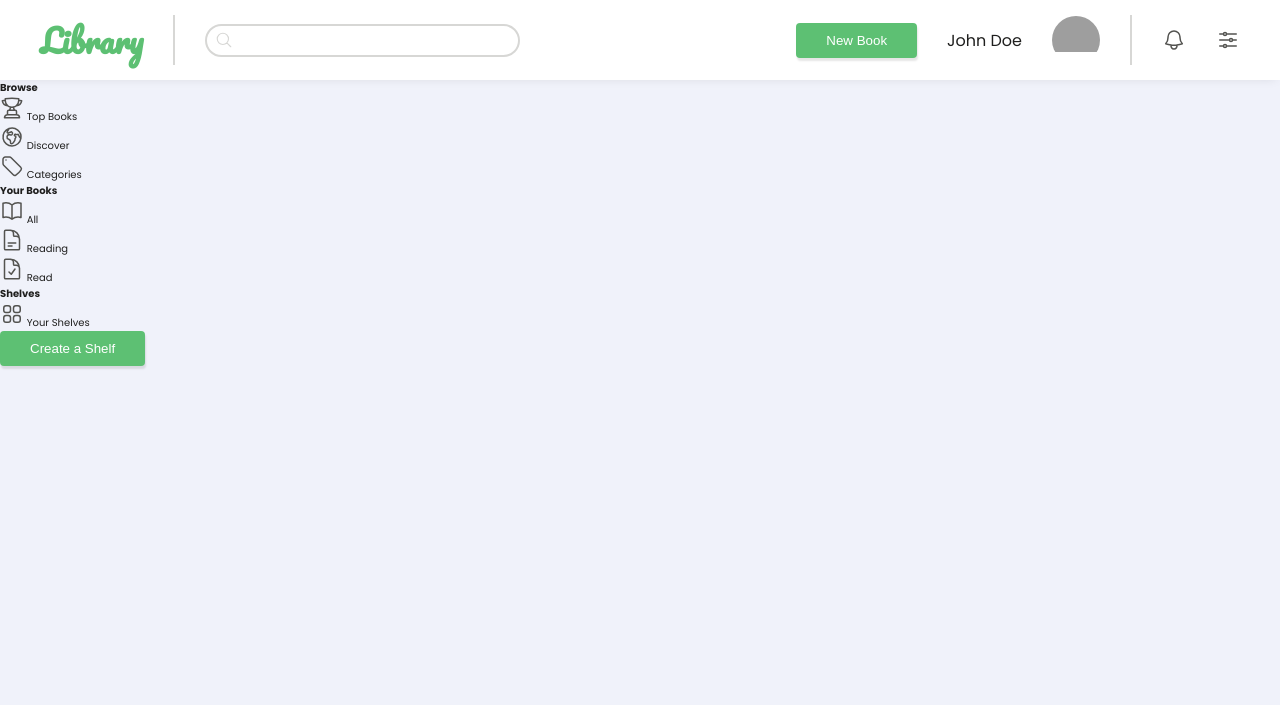
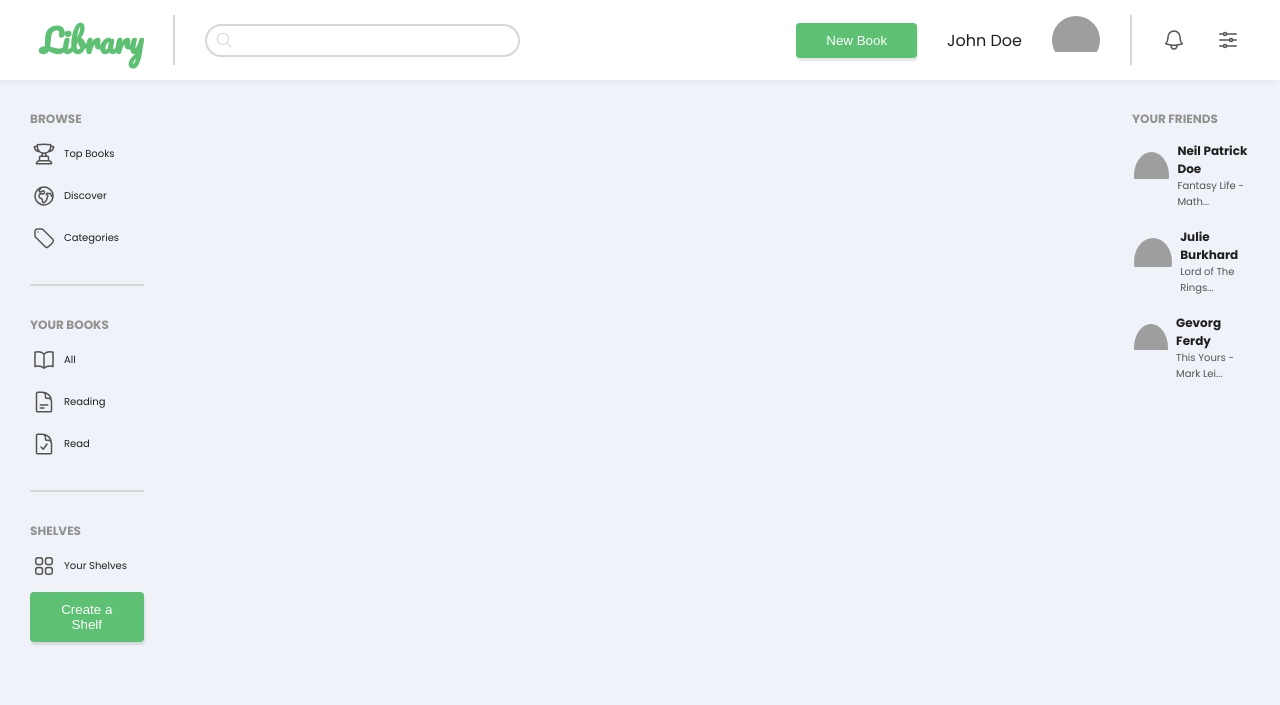
Before and after one commit to kilozdazolik/the-odin-project, a plain HTML site: page library/index.html in a window 1280 px wide. Drawn offline with Linux system fonts and the light colour scheme; grey boxes are pictures that could not be loaded.

Commit message:
added: left sidebar, right sidebar

```diff
--- a/library/index.html
+++ b/library/index.html
@@ -41,7 +41,7 @@
         <div class="img-container">
           <img
             class="navbar__profile-img"
-            src="img/cesar-rincon-XHVpWcr5grQ-unsplash.jpg"
+            src="img/man1.jpg"
             alt="Profile Picture"
           />
         </div>
@@ -76,12 +76,12 @@
         </svg>
       </div>
     </nav>
-    <div class="main">
+    <main class="main">
       <aside class="left">
-        <div class="left__section">
+        <div class="sidebar__section">
           <h4 class="heading-fourth">Browse</h4>
-          <ul class="left__section-list">
-            <li class="left__section-list-item">
+          <ul class="sidebar__section-list">
+            <li class="sidebar__section-list-item">
               <svg
                 xmlns="http://www.w3.org/2000/svg"
                 fill="none"
@@ -98,7 +98,7 @@
               </svg>
               Top Books
             </li>
-            <li class="left__section-list-item">
+            <li class="sidebar__section-list-item">
               <svg
                 xmlns="http://www.w3.org/2000/svg"
                 fill="none"
@@ -115,7 +115,7 @@
               </svg>
               Discover
             </li>
-            <li class="left__section-list-item">
+            <li class="sidebar__section-list-item">
               <svg
                 xmlns="http://www.w3.org/2000/svg"
                 fill="none"
@@ -139,10 +139,10 @@
             </li>
           </ul>
         </div>
-        <div class="left__section">
+        <div class="sidebar__section">
           <h4 class="heading-fourth">Your Books</h4>
-          <ul class="left__section-list">
-            <li class="left__section-list-item">
+          <ul class="sidebar__section-list">
+            <li class="sidebar__section-list-item">
               <svg
                 xmlns="http://www.w3.org/2000/svg"
                 fill="none"
@@ -160,7 +160,7 @@
 
               All
             </li>
-            <li class="left__section-list-item">
+            <li class="sidebar__section-list-item">
               <svg
                 xmlns="http://www.w3.org/2000/svg"
                 fill="none"
@@ -178,7 +178,7 @@
 
               Reading
             </li>
-            <li class="left__section-list-item">
+            <li class="sidebar__section-list-item">
               <svg
                 xmlns="http://www.w3.org/2000/svg"
                 fill="none"
@@ -198,10 +198,10 @@
             </li>
           </ul>
         </div>
-        <div class="left__section">
+        <div class="sidebar__section">
           <h4 class="heading-fourth">Shelves</h4>
-          <ul class="left__section-list">
-            <li class="left__section-list-item">
+          <ul class="sidebar__section-list">
+            <li class="sidebar__section-list-item">
               <svg
                 xmlns="http://www.w3.org/2000/svg"
                 fill="none"
@@ -220,15 +220,62 @@
               Your Shelves
             </li>
 
-            <li class="left__section-list-item">
+            <li class="sidebar__section-list-item-btn">
               <button class="navbar__profile-btn">Create a Shelf</button>
             </li>
           </ul>
         </div>
       </aside>
       <section class="home"></section>
-      <aside class="right"></aside>
-    </div>
+      <aside class="right">
+        <div class="sidebar__section">
+          <h4 class="heading-fourth">Your Friends</h4>
+          <ul class="sidebar__section-list">
+            <li class="sidebar__section-list-item">
+              <div class="img-container">
+                <img
+                  class="navbar__profile-img"
+                  src="img/man2.jpg"
+                  alt="Profile Picture"
+                />
+              </div>
+              <div class="name-container">
+                <p class="sidebar__section-list-item-name">Neil Patrick Doe</p>
+                <span class="list-item-name-text">Fantasy Life - Math...</span>
+              </div>
+            </li>
+            <li class="sidebar__section-list-item">
+              <div class="img-container">
+                <img
+                  class="navbar__profile-img"
+                  src="img/woman.jpg"
+                  alt="Profile Picture"
+                />
+              </div>
+              <div class="name-container">
+                <p class="sidebar__section-list-item-name">Julie Burkhard</p>
+                <span class="list-item-name-text">Lord of The Rings...</span>
+              </div>
+            </li>
+            <li class="sidebar__section-list-item">
+              <div class="img-container">
+                <img
+                  class="navbar__profile-img"
+                  src="img/man3.jpg"
+                  alt="Profile Picture"
+                />
+              </div>
+              <div class="name-container">
+                <p class="sidebar__section-list-item-name">Gevorg Ferdy</p>
+                <span class="list-item-name-text"
+                  >This Yours - Mark Lei...</span
+                >
+              </div>
+            </li>
+          </ul>
+        </div>
+      </aside>
+    </main>
     <script src="script.js"></script>
   </body>
 </html>
--- a/library/style.css
+++ b/library/style.css
@@ -122,7 +122,7 @@ body {
 }
 
 .bar {
-  border-left: 2px solid #d7d7d5;
+  border-right: 2px solid #d7d7d5;
   height: 50px;
 }
 
@@ -135,3 +135,72 @@ body {
 .icon:hover {
   cursor: pointer;
 }
+
+.main {
+  display: grid;
+  grid-template-columns: 0.5fr 4fr 0.5fr;
+  gap: 4rem;
+  padding: 3rem;
+}
+
+.sidebar {
+  display: flex;
+  flex-direction: column;
+  justify-content: center;
+  align-items: flex-start;
+  gap: 3rem;
+}
+
+.sidebar__section:not(:last-child) {
+  border-bottom: 2px solid #d7d7d5;
+  width: 100%;
+  margin-bottom: 3rem;
+}
+
+.sidebar__section:last-child {
+  width: 100%;
+}
+
+.heading-fourth {
+  font-size: 1.2rem;
+  color: var(--default-color-very-light);
+  font-weight: bold;
+  text-transform: uppercase;
+  margin-bottom: 1rem;
+}
+
+.sidebar__section-list {
+  text-decoration: none;
+  list-style: none;
+  margin-bottom: 3rem;
+}
+
+.sidebar__section-list-item {
+  display: flex;
+  align-items: center;
+  gap: 0.8rem;
+  margin-bottom: 1rem;
+  width: 100%;
+  padding: 0.4rem 0.2rem;
+  transition: all 0.2s ease-out;
+}
+
+.sidebar__section-list-item:hover {
+  cursor: pointer;
+  background-color: #e0e4f5;
+  border-radius: 4px;
+}
+
+.sidebar__section-list-item:active,
+.sidebar__section-list-item:focus {
+  background-color: #d1d7f0;
+}
+
+.sidebar__section-list-item-name {
+  font-size: 1.2rem;
+  font-weight: bold;
+}
+
+.list-item-name-text {
+  color: var(--default-color-light);
+}
```
Also changed, not shown: 5 other files.
